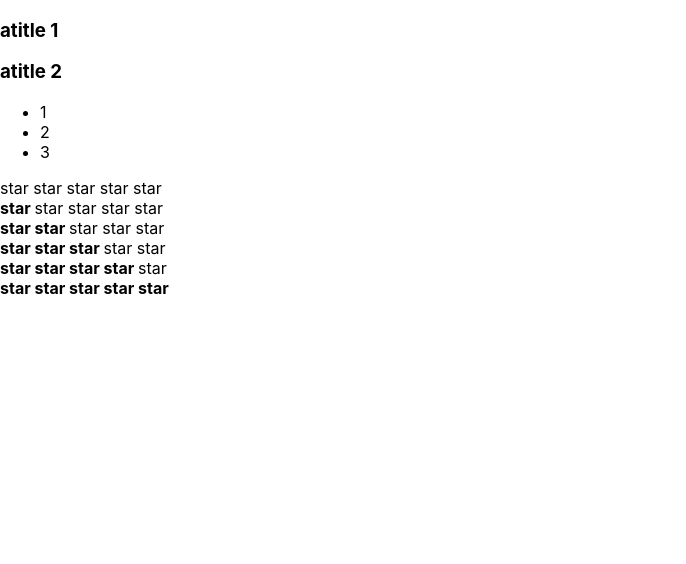
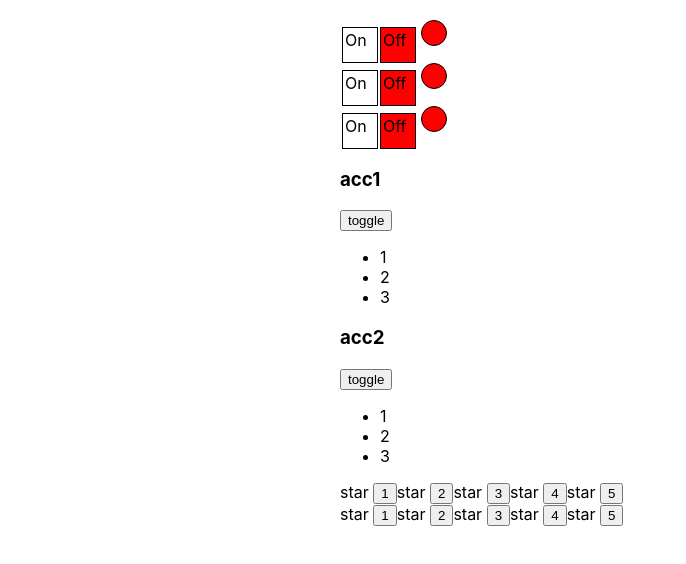
Before and after one commit to VictorAdamovich/React-kabzda, a React (Create React App) app: page / in a window 1280 px wide. Shown: the top 564 px of the page, without its empty margins (0-686 px from the left). Built offline with nearby package versions, Linux system fonts and the light colour scheme.

Commit message:
add lesson 6-7

```diff
--- a/src/App.css
+++ b/src/App.css
@@ -1,40 +1,4 @@
-/*
-.App {
-  text-align: center;
+.App{
+    width: 600px;
+    margin: 20px auto;
 }
-
-.App-logo {
-  height: 40vmin;
-  pointer-events: none;
-}
-
-@media (prefers-reduced-motion: no-preference) {
-  .App-logo {
-    animation: App-logo-spin infinite 20s linear;
-  }
-}
-
-.App-header {
-  background-color: #282c34;
-  min-height: 100vh;
-  display: flex;
-  flex-direction: column;
-  align-items: center;
-  justify-content: center;
-  font-size: calc(10px + 2vmin);
-  color: white;
-}
-
-.App-link {
-  color: #61dafb;
-}
-
-@keyframes App-logo-spin {
-  from {
-    transform: rotate(0deg);
-  }
-  to {
-    transform: rotate(360deg);
-  }
-}
-*/
--- a/src/App.tsx
+++ b/src/App.tsx
@@ -2,21 +2,31 @@ import React from 'react';
 import './App.css';
 import {Accordion} from "./components/Accordion/Accordion";
 import {Rating} from "./Raiting/Rating";
+import {OnOff} from "./components/OnOff/OnOff";
+import {SelfAcc} from "./components/SelfAccordion/SelfAcc";
+import {SelfRating} from "./SelfRaiting/SelfRating";
 
 function App() {
     return (
         <div className="App">
             {/*<AppTitle title='hello world'/>*/}
             {/*<AppTitle title='hello me'/>*/}
-            {/*<Rating value={2}/>*/}
-            <Accordion title={'atitle 1'} collapsed = {true}/>
-            <Accordion title={'atitle 2'} collapsed = {false}/>
-            <Rating value={0}/>
-            <Rating value={1}/>
-            <Rating value={2}/>
-            <Rating value={3}/>
-            <Rating value={4}/>
-            <Rating value={5}/>
+            {/*<SelfRating value={2}/>*/}
+            {/*<SelfAcc title={'atitle 1'} collapsed = {true}/>*/}
+            {/*<SelfAcc title={'atitle 2'} collapsed = {false}/>*/}
+            {/*<SelfRating value={0}/>*/}
+            {/*<SelfRating value={1}/>*/}
+            {/*<SelfRating value={2}/>*/}
+            {/*<SelfRating value={3}/>*/}
+            {/*<SelfRating value={4}/>*/}
+            {/*<SelfRating value={5}/>*/}
+            <OnOff on={false}/>
+            <OnOff on={true}/>
+            <OnOff on={false}/>
+            <SelfAcc title={'acc1'}/>
+            <SelfAcc title={'acc2'}/>
+            <SelfRating/>
+            <SelfRating/>
         </div>
     );
 }
--- /dev/null
+++ b/src/SelfRaiting/SelfRating.tsx
@@ -0,0 +1,59 @@
+import React, {useState} from "react";
+
+type RatingType = {
+    value: 0 | 1 | 2 | 3 | 4 | 5
+}
+
+export function SelfRating() {
+    let [ratingValue, setRatingValue] = useState(0)
+
+    const addRating = (n: number) => setRatingValue(n)
+
+    return (
+        <div>
+            <Stars selected={ratingValue > 0}/>
+            <button onClick={() => {
+                addRating(1)
+            }}>1
+            </button>
+            <Stars selected={ratingValue > 1}/>
+            <button onClick={() => {
+                addRating(2)
+            }}>2
+            </button>
+            <Stars selected={ratingValue > 2}/>
+            <button onClick={() => {
+                addRating(3)
+            }}>3
+            </button>
+            <Stars selected={ratingValue > 3}/>
+            <button onClick={() => {
+                addRating(4)
+            }}>4
+            </button>
+            <Stars selected={ratingValue > 4}/>
+            <button onClick={() => {
+                addRating(5)
+            }}>5
+            </button>
+        </div>
+    )
+}
+
+type StarPropsType = {
+    selected: boolean
+}
+
+//
+// function Stars(props: StarPropsType) {
+//     if (props.selected) {
+//         return <span><b>star </b></span>
+//     } else {
+//         return <span>star </span>
+//
+//     }
+// }
+
+function Stars(props: StarPropsType) {
+    return props.selected ? <span><b>star </b></span> : <span>star </span>
+}
--- /dev/null
+++ b/src/components/OnOff/OnOff.tsx
@@ -0,0 +1,55 @@
+import React, {useState} from 'react';
+
+type propsType = {
+    on: boolean
+}
+
+
+export const OnOff = (props: propsType) => {
+   let [on,setOn] = useState(false)
+
+    const onStyle = {
+        width: '30px',
+        height: '30px',
+        border: '1px solid black',
+        display: 'inline-block',
+        marginLeft: '2px',
+        padding: '2px',
+        backgroundColor: on ? 'green' : 'white'
+    };
+
+    const offStyle = {
+        width: '30px',
+        height: '30px',
+        border: '1px solid black',
+        display: 'inline-block',
+        marginLeft: '2px',
+        padding: '2px',
+        backgroundColor: on ? 'white' : 'red'
+    };
+
+    const indicatorStyle = {
+        width: '20px',
+        height: '20px',
+        borderRadius: '15px',
+        border: '1px solid black',
+        display: 'inline-block',
+        marginLeft: '5px',
+        padding: '2px',
+        backgroundColor: on ? 'green' : 'red'
+    };
+
+    return (
+        <div>
+            <div style={onStyle} onClick={() => {
+                setOn( true)
+            }}>On
+            </div>
+            <div style={offStyle} onClick={() => {
+                setOn( false)
+            }}>Off
+            </div>
+            <div style={indicatorStyle}></div>
+        </div>
+    );
+};
--- /dev/null
+++ b/src/components/SelfAccordion/SelfAcc.tsx
@@ -0,0 +1,36 @@
+import React, {useState} from "react";
+
+type accordionPropsType = {
+    title: string
+}
+
+
+export function SelfAcc(props: accordionPropsType) {
+    let [collapsed, setCollapsed] = useState(false);
+
+    return (<div>
+            <AccordionTitle titleValue={props.title}/>
+            <button onClick={() => setCollapsed(!collapsed)}>toggle</button>
+            {!collapsed && <AccordionBody/>}
+        </div>
+    )
+}
+
+type AccordionTitlePropsType = {
+    titleValue: string
+}
+
+function AccordionTitle(props: AccordionTitlePropsType) {
+    return <h3>{props.titleValue}</h3>
+}
+
+
+function AccordionBody() {
+    return (
+        <ul>
+            <li>1</li>
+            <li>2</li>
+            <li>3</li>
+        </ul>
+    )
+}
```
